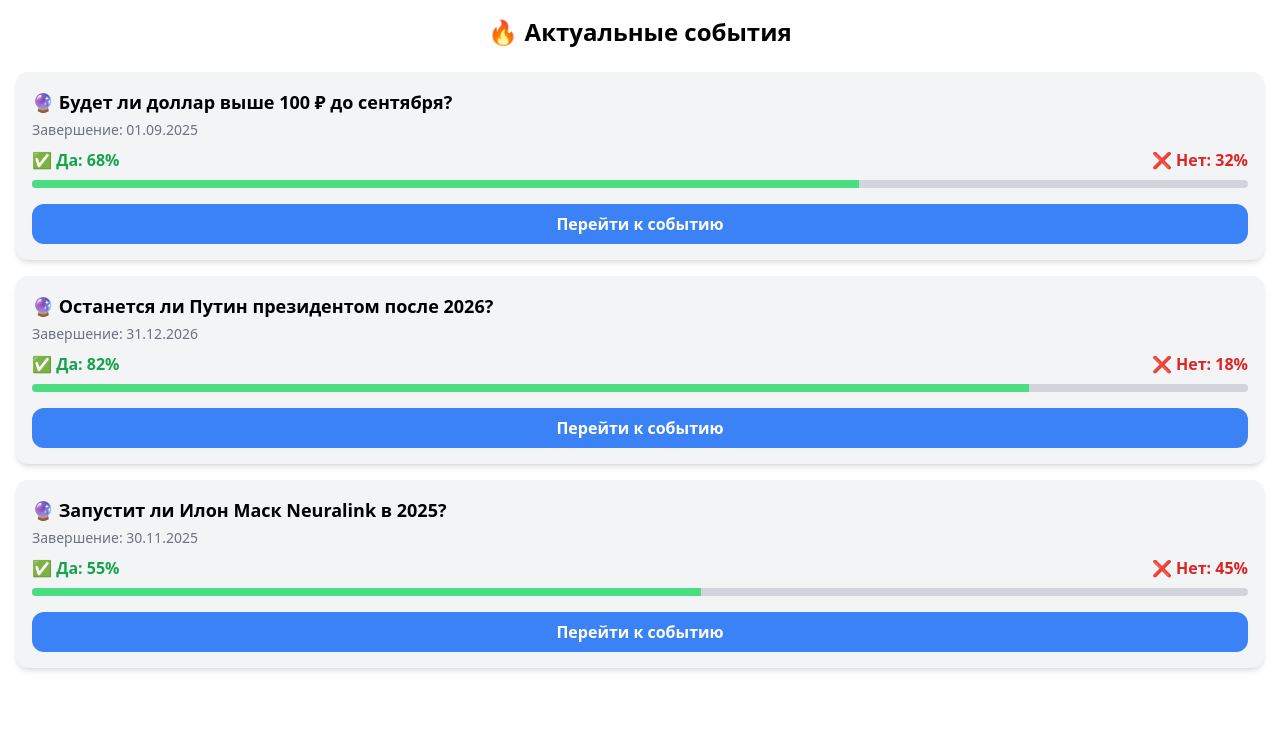
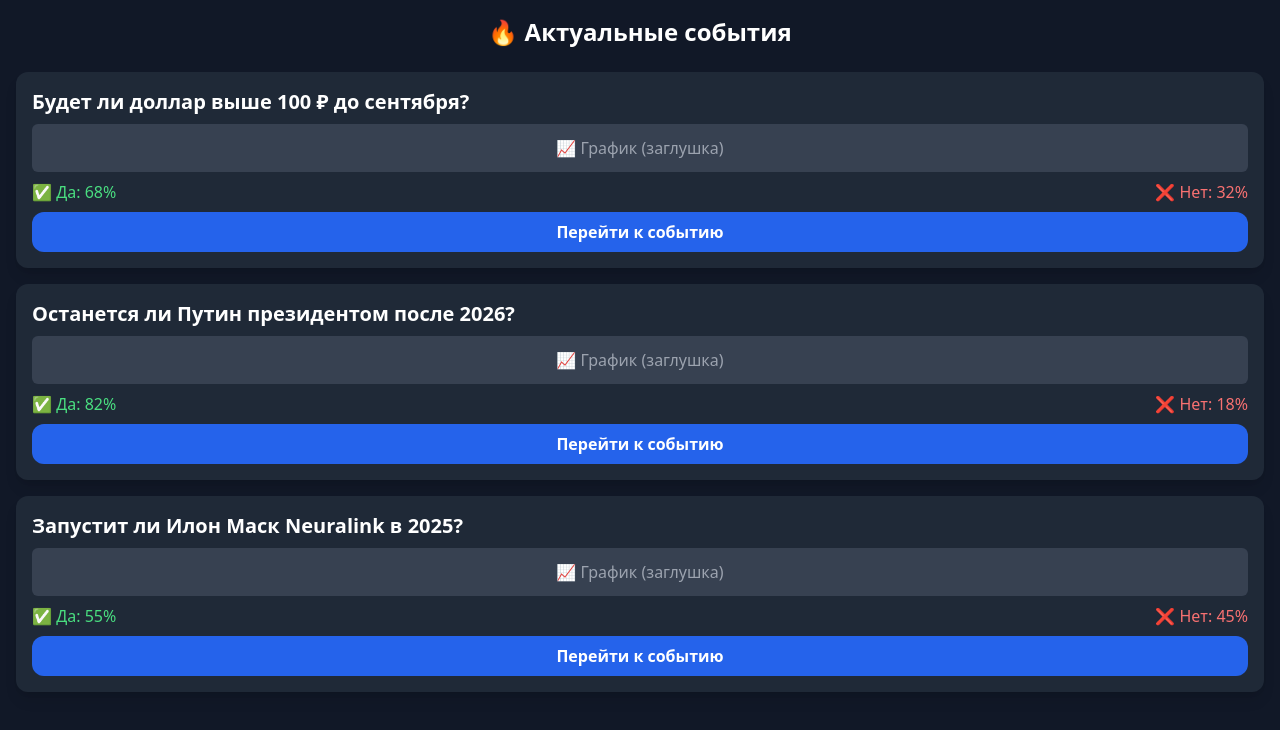
Before and after one commit to raw495/viewmart-webapp1, a React (Vite) app: page / in a window 1280 px wide. Shown: the top 730 px of the page. Built offline with nearby package versions, Linux system fonts and the light colour scheme.

Commit message:
Обновлён дизайн карточек как на Polymarket

```diff
--- a/src/App.jsx
+++ b/src/App.jsx
@@ -19,53 +19,48 @@ export default function App() {
     );
   }
 
-  // Массив с событиями
   const events = [
     {
       id: 1,
       question: 'Будет ли доллар выше 100 ₽ до сентября?',
-      ends: '01.09.2025',
       yes: 68,
       no: 32,
     },
     {
       id: 2,
       question: 'Останется ли Путин президентом после 2026?',
-      ends: '31.12.2026',
       yes: 82,
       no: 18,
     },
     {
       id: 3,
       question: 'Запустит ли Илон Маск Neuralink в 2025?',
-      ends: '30.11.2025',
       yes: 55,
       no: 45,
     },
   ];
 
   return (
-    <div className="p-4 bg-white min-h-screen">
-      <h1 className="text-2xl font-bold mb-6 text-center">🔥 Актуальные события</h1>
-      <div className="grid grid-cols-1 gap-4">
-        {events.map((event) => (
-          <div key={event.id} className="p-4 bg-gray-100 rounded-xl shadow-md">
-            <div className="text-lg font-semibold mb-1">🔮 {event.question}</div>
-            <div className="text-sm text-gray-500 mb-2">Завершение: {event.ends}</div>
+    <div className="min-h-screen bg-gray-900 p-4">
+      <h1 className="text-2xl text-white font-bold mb-6 text-center">
+        🔥 Актуальные события
+      </h1>
 
-            <div className="flex justify-between items-center mb-2">
-              <div className="text-green-600 font-semibold">✅ Да: {event.yes}%</div>
-              <div className="text-red-600 font-semibold">❌ Нет: {event.no}%</div>
+      <div className="space-y-4">
+        {events.map((e) => (
+          <div key={e.id} className="p-4 bg-gray-800 rounded-xl shadow-lg">
+            <h3 className="text-xl text-white font-bold mb-2">{e.question}</h3>
+
+            <div className="h-12 bg-gray-700 rounded-md mb-2 flex items-center justify-center text-gray-400">
+              📈 График (заглушка)
             </div>
 
-            <div className="h-2 bg-gray-300 rounded-full overflow-hidden mb-4">
-              <div
-                className="h-full bg-green-400 transition-all"
-                style={{ width: `${event.yes}%` }}
-              ></div>
+            <div className="flex justify-between text-white mb-2">
+              <span className="text-green-400">✅ Да: {e.yes}%</span>
+              <span className="text-red-400">❌ Нет: {e.no}%</span>
             </div>
 
-            <button className="w-full py-2 px-4 bg-blue-500 text-white font-semibold rounded-xl hover:bg-blue-600 transition">
+            <button className="w-full py-2 bg-blue-600 text-white font-semibold rounded-xl hover:bg-blue-700 transition">
               Перейти к событию
             </button>
           </div>
```
